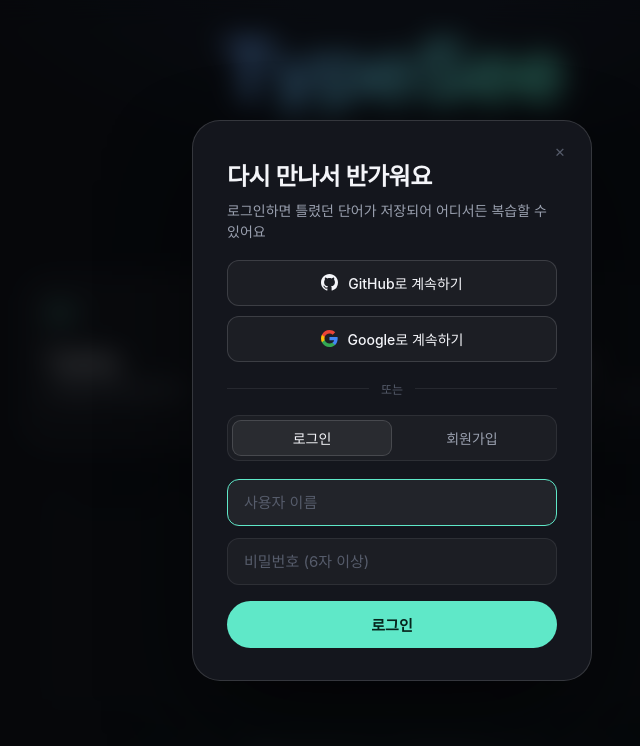
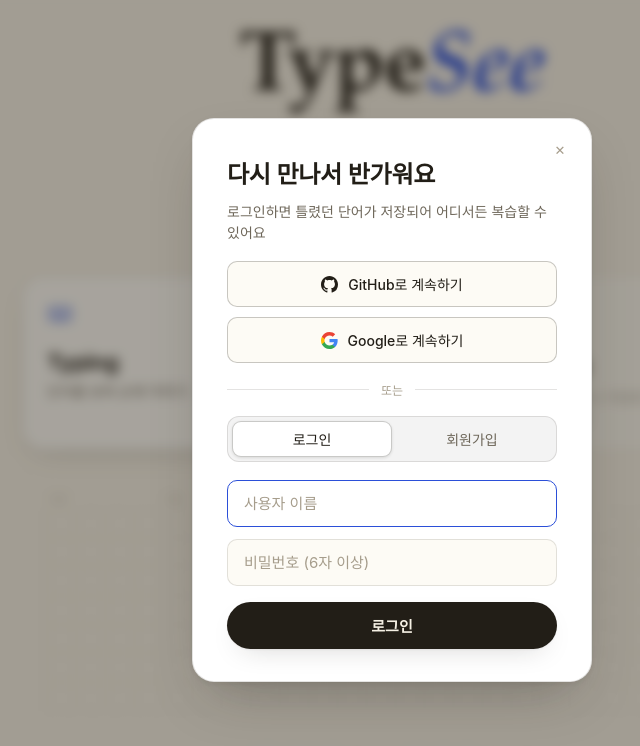
Before and after one commit to hyeonglvl/TypeSee, a Next.js app: page / in a window 1280 px wide. Both pictures are taken after a click on the button "로그인". Shown: the top 746 px of the page, without its empty margins (248-888 px from the left). Built offline with nearby package versions, Linux system fonts and the light colour scheme; no server answers.

Commit message:
종이와 잉크 컨셉으로 전체 화면 라이트 테마 리디자인

```diff
--- a/src/app/layout.tsx
+++ b/src/app/layout.tsx
@@ -8,7 +8,7 @@
 };
 
 export const viewport: Viewport = {
-  themeColor: "#0a0b10",
+  themeColor: "#f5f0e4",
   width: "device-width",
   initialScale: 1,
   maximumScale: 1,
--- a/src/screens/AuthSheet.module.css
+++ b/src/screens/AuthSheet.module.css
@@ -4,9 +4,9 @@
   z-index: 100;
   display: grid;
   place-items: center;
-  background: rgba(4, 5, 8, 0.6);
-  backdrop-filter: blur(14px);
-  -webkit-backdrop-filter: blur(14px);
+  background: rgba(38, 33, 26, 0.4);
+  backdrop-filter: blur(6px);
+  -webkit-backdrop-filter: blur(6px);
 }
 
 .sheet {
@@ -14,18 +14,20 @@
   width: min(400px, calc(100vw - 40px));
   padding: 36px 34px 32px;
   border-radius: var(--radius-l);
-  background: #14161d;
-  border: 1px solid var(--hairline-strong);
-  box-shadow: 0 40px 100px -20px rgba(0, 0, 0, 0.7);
+  background: var(--surface-raised);
+  border: 1px solid var(--hairline);
+  box-shadow: var(--shadow-pop);
   display: flex;
   flex-direction: column;
   gap: 18px;
 }
 
 .title {
+  font-family: var(--font-display);
   font-size: 24px;
-  font-weight: 700;
-  letter-spacing: -0.02em;
+  font-weight: 600;
+  letter-spacing: -0.01em;
+  color: var(--ink);
 }
 
 .subtitle {
@@ -54,11 +56,13 @@
   font-weight: 500;
   color: var(--ink);
   transition: background-color var(--dur-fast) var(--ease-out),
-    border-color var(--dur-fast) var(--ease-out);
+    border-color var(--dur-fast) var(--ease-out),
+    box-shadow var(--dur-fast) var(--ease-out);
 }
 
 .providerButton:hover {
   background: var(--surface-raised);
+  box-shadow: var(--shadow-card);
 }
 
 .divider {
@@ -83,7 +87,7 @@
   display: flex;
   padding: 4px;
   border-radius: 12px;
-  background: var(--surface);
+  background: rgba(33, 29, 23, 0.05);
   border: 1px solid var(--hairline);
 }
 
@@ -107,6 +111,7 @@
   border-radius: 9px;
   background: var(--surface-raised);
   border: 1px solid var(--hairline-strong);
+  box-shadow: 0 1px 3px rgba(33, 29, 23, 0.12);
 }
 
 .modeLabel {
@@ -149,23 +154,26 @@
 
 .notice {
   font-size: 13px;
-  color: var(--accent);
+  color: var(--accent-deep);
 }
 
 .submit {
   margin-top: 4px;
   padding: 13px 0;
   border-radius: 999px;
-  background: var(--accent);
-  color: #06241c;
+  background: var(--ink);
+  color: var(--canvas);
   font-size: 15px;
   font-weight: 600;
+  box-shadow: var(--shadow-card);
   transition: transform var(--dur-fast) var(--ease-out),
-    opacity var(--dur-fast) var(--ease-out);
+    opacity var(--dur-fast) var(--ease-out),
+    box-shadow var(--dur-fast) var(--ease-out);
 }
 
 .submit:hover {
   transform: translateY(-1px);
+  box-shadow: var(--shadow-pop);
 }
 
 .submit:active {
@@ -194,6 +202,6 @@
 }
 
 .close:hover {
-  background: var(--surface-raised);
+  background: rgba(33, 29, 23, 0.06);
   color: var(--ink);
 }
--- a/src/screens/Home.module.css
+++ b/src/screens/Home.module.css
@@ -27,7 +27,8 @@
   padding: 7px 14px;
   border-radius: 999px;
   background: var(--accent-dim);
-  color: var(--accent);
+  border: 1px solid rgba(43, 79, 216, 0.2);
+  color: var(--accent-deep);
   font-size: 13px;
   font-weight: 600;
 }
@@ -36,17 +37,22 @@
   padding: 7px 16px;
   border-radius: 999px;
   border: 1px solid var(--hairline-strong);
+  background: var(--surface);
   font-size: 13px;
   font-weight: 500;
   color: var(--ink-2);
   transition: background-color var(--dur-fast) var(--ease-out),
-    color var(--dur-fast) var(--ease-out);
+    color var(--dur-fast) var(--ease-out),
+    box-shadow var(--dur-fast) var(--ease-out);
 }
 
 .accountButton:hover {
   background: var(--surface-raised);
   color: var(--ink);
+  box-shadow: var(--shadow-card);
 }
+
+/* Hero --------------------------------------------------------------------- */
 
 .hero {
   text-align: center;
@@ -56,14 +62,17 @@
 }
 
 .wordmark {
-  font-size: clamp(52px, 8vw, 84px);
-  font-weight: 700;
-  letter-spacing: -0.03em;
+  font-family: var(--font-display);
+  font-size: clamp(54px, 8vw, 86px);
+  font-weight: 600;
+  letter-spacing: -0.02em;
   line-height: 1;
-  background: linear-gradient(118deg, var(--ice) 8%, var(--accent) 82%);
-  -webkit-background-clip: text;
-  background-clip: text;
-  color: transparent;
+  color: var(--ink);
+}
+
+.wordmarkAccent {
+  color: var(--accent);
+  font-style: italic;
 }
 
 .tagline {
@@ -78,7 +87,7 @@
   display: flex;
   padding: 4px;
   border-radius: 999px;
-  background: var(--surface);
+  background: rgba(33, 29, 23, 0.05);
   border: 1px solid var(--hairline);
 }
 
@@ -102,6 +111,7 @@
   border-radius: 999px;
   background: var(--surface-raised);
   border: 1px solid var(--hairline-strong);
+  box-shadow: 0 1px 3px rgba(33, 29, 23, 0.12);
 }
 
 .segmentLabel {
@@ -138,7 +148,7 @@
 
 .stepper:hover {
   color: var(--ink);
-  background: var(--surface-raised);
+  background: rgba(33, 29, 23, 0.07);
 }
 
 /* Mode cards -------------------------------------------------------------- */
@@ -161,23 +171,27 @@
   border-radius: var(--radius-l);
   background: var(--surface);
   border: 1px solid var(--hairline);
+  box-shadow: var(--shadow-card);
   text-align: left;
   transition: border-color var(--dur-fast) var(--ease-out),
-    background-color var(--dur-fast) var(--ease-out);
+    background-color var(--dur-fast) var(--ease-out),
+    box-shadow var(--dur-fast) var(--ease-out);
 }
 
 .modeCard:hover:not(:disabled) {
   background: var(--surface-raised);
   border-color: var(--hairline-strong);
+  box-shadow: var(--shadow-pop);
 }
 
 .reviewCard:disabled {
-  opacity: 0.45;
+  opacity: 0.5;
   cursor: default;
+  box-shadow: none;
 }
 
 .reviewCard:not(:disabled) {
-  border-color: rgba(95, 232, 200, 0.22);
+  border-color: rgba(43, 79, 216, 0.3);
 }
 
 .reviewCard:not(:disabled) .modeIcon {
@@ -193,8 +207,8 @@
   padding: 0 8px;
   margin-left: 9px;
   border-radius: 999px;
-  background: var(--accent-dim);
-  color: var(--accent);
+  background: var(--highlight);
+  color: var(--ink);
   font-size: 13px;
   font-weight: 700;
   vertical-align: 3px;
@@ -212,8 +226,9 @@
 
 .modeTitle {
   font-size: 22px;
-  font-weight: 600;
+  font-weight: 700;
   letter-spacing: -0.02em;
+  color: var(--ink);
 }
 
 .modeDesc {
@@ -227,7 +242,7 @@
   right: 20px;
 }
 
-/* kbd -------------------------------------------------------------------- */
+/* kbd — keycap look -------------------------------------------------------- */
 
 .screen kbd {
   display: inline-flex;
@@ -238,7 +253,8 @@
   padding: 0 6px;
   border-radius: 6px;
   border: 1px solid var(--hairline-strong);
-  background: var(--surface);
+  background: var(--surface-raised);
+  box-shadow: 0 1.5px 0 var(--hairline-strong);
   font-family: var(--font-sans);
   font-size: 12px;
   color: var(--ink-2);
--- a/src/screens/Home.tsx
+++ b/src/screens/Home.tsx
@@ -106,7 +106,9 @@
       </div>
 
       <header className={styles.hero}>
-        <h1 className={styles.wordmark}>TypeSee</h1>
+        <h1 className={styles.wordmark}>
+          Type<span className={styles.wordmarkAccent}>See</span>
+        </h1>
         <p className={styles.tagline}>타이핑하며 눈에 새기는 영단어</p>
       </header>
 
--- a/src/screens/StreakCalendar.module.css
+++ b/src/screens/StreakCalendar.module.css
@@ -50,30 +50,32 @@
   transition: background-color var(--dur-fast) var(--ease-out);
 }
 
+/* Blue-ink ramp — deeper ink for busier days */
+
 .level0 {
-  background: var(--surface);
+  background: transparent;
   border: 1px solid var(--hairline);
   color: var(--ink-3);
 }
 
 .level1 {
-  background: var(--accent-dim);
-  color: var(--ink-2);
+  background: rgba(43, 79, 216, 0.12);
+  color: var(--accent-deep);
 }
 
 .level2 {
-  background: rgba(95, 232, 200, 0.38);
-  color: var(--ink);
+  background: rgba(43, 79, 216, 0.3);
+  color: var(--accent-deep);
 }
 
 .level3 {
-  background: rgba(95, 232, 200, 0.68);
-  color: #06241c;
+  background: rgba(43, 79, 216, 0.6);
+  color: #ffffff;
 }
 
 .level4 {
   background: var(--accent);
-  color: #06241c;
+  color: #ffffff;
 }
 
 .guestOverlay {
@@ -94,5 +96,6 @@
   font-size: 13px;
   font-weight: 500;
   color: var(--ink-2);
+  box-shadow: var(--shadow-card);
   white-space: nowrap;
 }
--- a/src/styles/global.css
+++ b/src/styles/global.css
@@ -1,45 +1,61 @@
 /* ---------------------------------------------------------------------------
-   TypeSee v2 — design tokens & base
-   Dark-first, single-accent system. All animation is transform/opacity only.
+   TypeSee v3 — "종이와 잉크" design tokens & base
+   Warm paper canvas, ink text, blue-ink accent (what you type), red-pen
+   danger (mistakes), highlighter yellow (saved). Light-only.
+   All animation is transform/opacity only.
 --------------------------------------------------------------------------- */
 
 :root {
-  color-scheme: dark;
+  color-scheme: light;
 
-  /* Canvas & surfaces */
-  --canvas: #0a0b10;
-  --surface: rgba(255, 255, 255, 0.035);
-  --surface-raised: rgba(255, 255, 255, 0.06);
-  --hairline: rgba(255, 255, 255, 0.08);
-  --hairline-strong: rgba(255, 255, 255, 0.14);
+  /* Paper — canvas & surfaces */
+  --canvas: #f5f0e4;
+  --surface: #fdfbf5;
+  --surface-raised: #ffffff;
+  --hairline: rgba(33, 29, 23, 0.12);
+  --hairline-strong: rgba(33, 29, 23, 0.24);
 
-  /* Ink (text tokens — text never wears the accent) */
-  --ink: #f4f5f9;
-  --ink-2: #9aa0af;
-  --ink-3: #565c6b;
+  /* Ink (text tokens — headings/body never wear the accent) */
+  --ink: #221e17;
+  --ink-2: #6e675a;
+  --ink-3: #a69d8c;
 
-  /* Accent ramp (mint) — one hue, stepped */
-  --accent: #5fe8c8;
-  --accent-deep: #2ea88c;
-  --accent-dim: rgba(95, 232, 200, 0.14);
-  --accent-glow: rgba(95, 232, 200, 0.35);
+  /* Blue-ink accent ramp — the color of what you write */
+  --accent: #2b4fd8;
+  --accent-deep: #1d3aa8;
+  --accent-dim: rgba(43, 79, 216, 0.09);
+  --accent-glow: rgba(43, 79, 216, 0.2);
 
-  /* Secondary hue for the wordmark gradient only */
-  --ice: #6fa9ff;
+  /* Lighter blue ink — gradients & progress only */
+  --ice: #7e9bf2;
 
-  /* Status */
-  --danger: #ff6f61;
-  --danger-dim: rgba(255, 111, 97, 0.16);
+  /* Red pen — mistakes */
+  --danger: #cd3a31;
+  --danger-dim: rgba(205, 58, 49, 0.11);
+
+  /* Highlighter — saved words */
+  --highlight: #ffd43b;
+  --highlight-dim: rgba(255, 212, 59, 0.4);
+
+  /* Paper shadows */
+  --shadow-card:
+    0 1px 2px rgba(33, 29, 23, 0.05),
+    0 10px 28px -14px rgba(33, 29, 23, 0.25);
+  --shadow-pop:
+    0 2px 4px rgba(33, 29, 23, 0.06),
+    0 24px 56px -20px rgba(33, 29, 23, 0.35);
 
   /* Type */
   --font-sans: -apple-system, BlinkMacSystemFont, system-ui, "Segoe UI",
     "Apple SD Gothic Neo", "Pretendard", sans-serif;
+  --font-display: "Iowan Old Style", "Palatino", "Georgia", "Times New Roman",
+    serif;
   --font-mono: ui-monospace, "SF Mono", "JetBrains Mono", Menlo, monospace;
 
   /* Shape */
-  --radius-s: 12px;
-  --radius-m: 20px;
-  --radius-l: 28px;
+  --radius-s: 10px;
+  --radius-m: 16px;
+  --radius-l: 22px;
 
   /* Motion */
   --ease-out: cubic-bezier(0.22, 1, 0.36, 1);
@@ -71,23 +87,21 @@
   -webkit-user-select: none;
 }
 
-/* Ambient stage light — one fixed layer, GPU-composited, never repaints */
+/* Graph-paper dots — one fixed layer, never repaints */
 body::before {
   content: "";
   position: fixed;
   inset: 0;
   pointer-events: none;
-  background:
-    radial-gradient(
-      55% 42% at 50% -6%,
-      rgba(111, 169, 255, 0.09),
-      transparent 70%
-    ),
-    radial-gradient(
-      48% 38% at 50% 108%,
-      rgba(95, 232, 200, 0.07),
-      transparent 70%
-    );
+  background-image: radial-gradient(
+    rgba(33, 29, 23, 0.07) 1px,
+    transparent 1px
+  );
+  background-size: 22px 22px;
+}
+
+::selection {
+  background: var(--accent-dim);
 }
 
 button {
```
Also changed, not shown: src/screens/HistorySheet.module.css (+13 -10 lines), src/screens/Result.module.css (+31 -16 lines), src/screens/Review.module.css (+28 -16 lines), src/screens/Session.module.css (+30 -22 lines).
